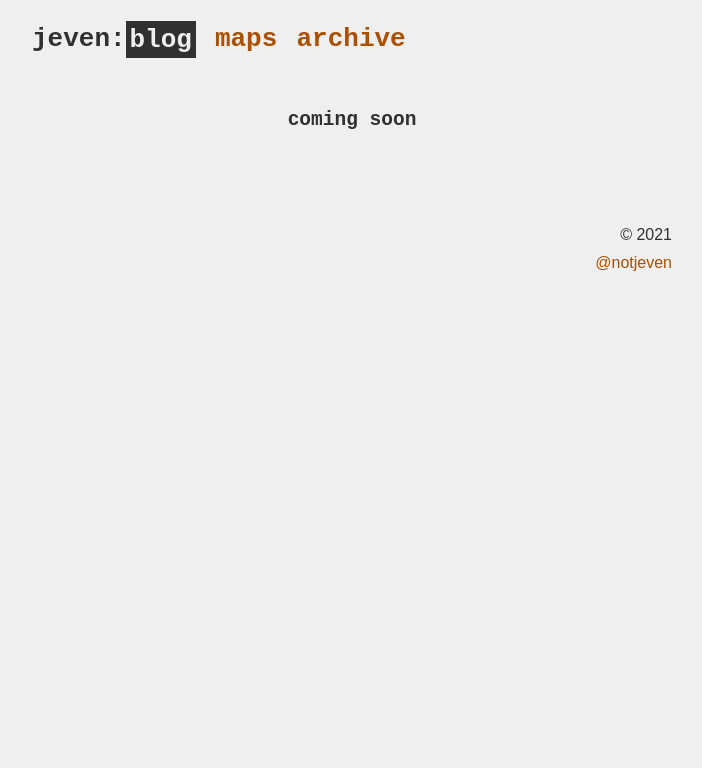
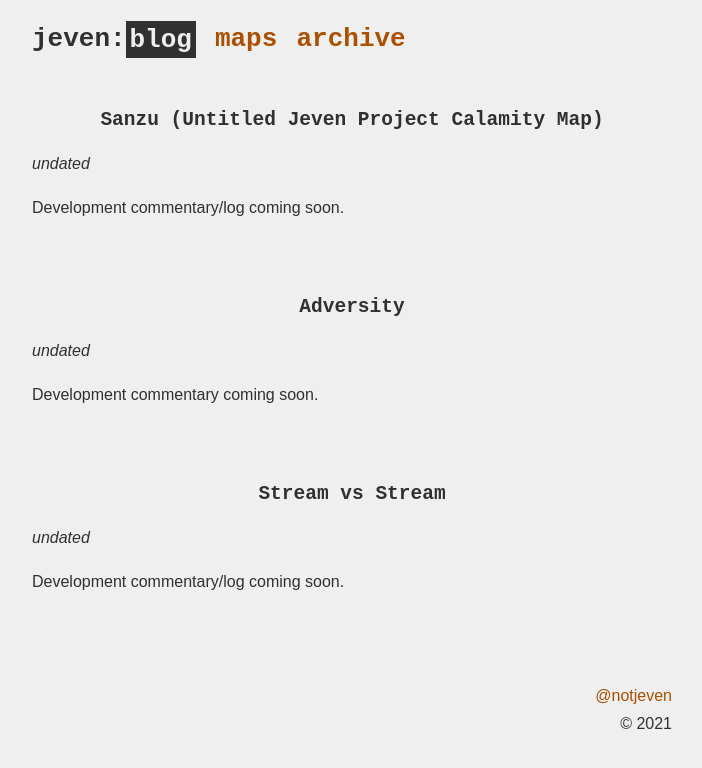
Before and after one commit to NotJeven/map-repository-webpage, a plain HTML site: page blog/index.html in a window 1280 px wide. Shown: the whole page, without its empty margins (288-990 px from the left). Drawn offline with Linux system fonts and the light colour scheme.

Commit message:
new blog sections!

```diff
--- a/blog/index.html
+++ b/blog/index.html
@@ -13,12 +13,26 @@
 		</div>
 
 		<div class="container">
-			<h2>coming soon</h2>
+			<h2>Sanzu (Untitled Jeven Project Calamity Map)</h2>
+			<em>undated</em>
+			<p>Development commentary/log coming soon.
 		</div>
 
+		<div class="container">
+			<h2>Adversity</h2>
+			<em>undated</em>
+			<p>Development commentary coming soon.
+		</div>
+
+		<div class="container">
+			<h2>Stream vs Stream</h2>
+			<em>undated</em>
+			<p>Development commentary/log coming soon.
+		</div>
+
+
 		<div class="footer">
-		&copy <script type="text/javascript">document.write(new Date().getFullYear())</script><br>
-		<a href="https://twitter.com/notjeven">@notjeven</a>
+			<a href="https://twitter.com/notjeven">@notjeven</a><br>&copy <script type="text/javascript">document.write(new Date().getFullYear())</script>
 		</div>
 
 	</body>
```
